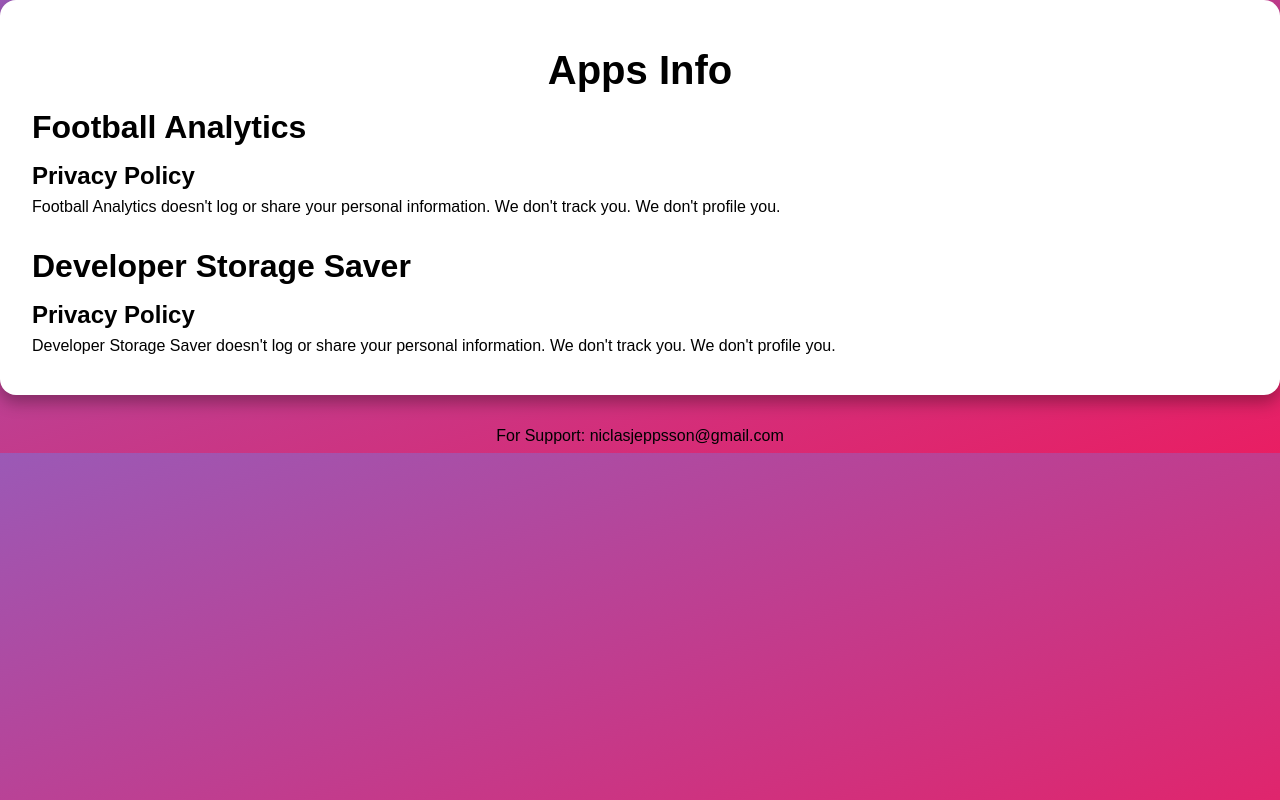
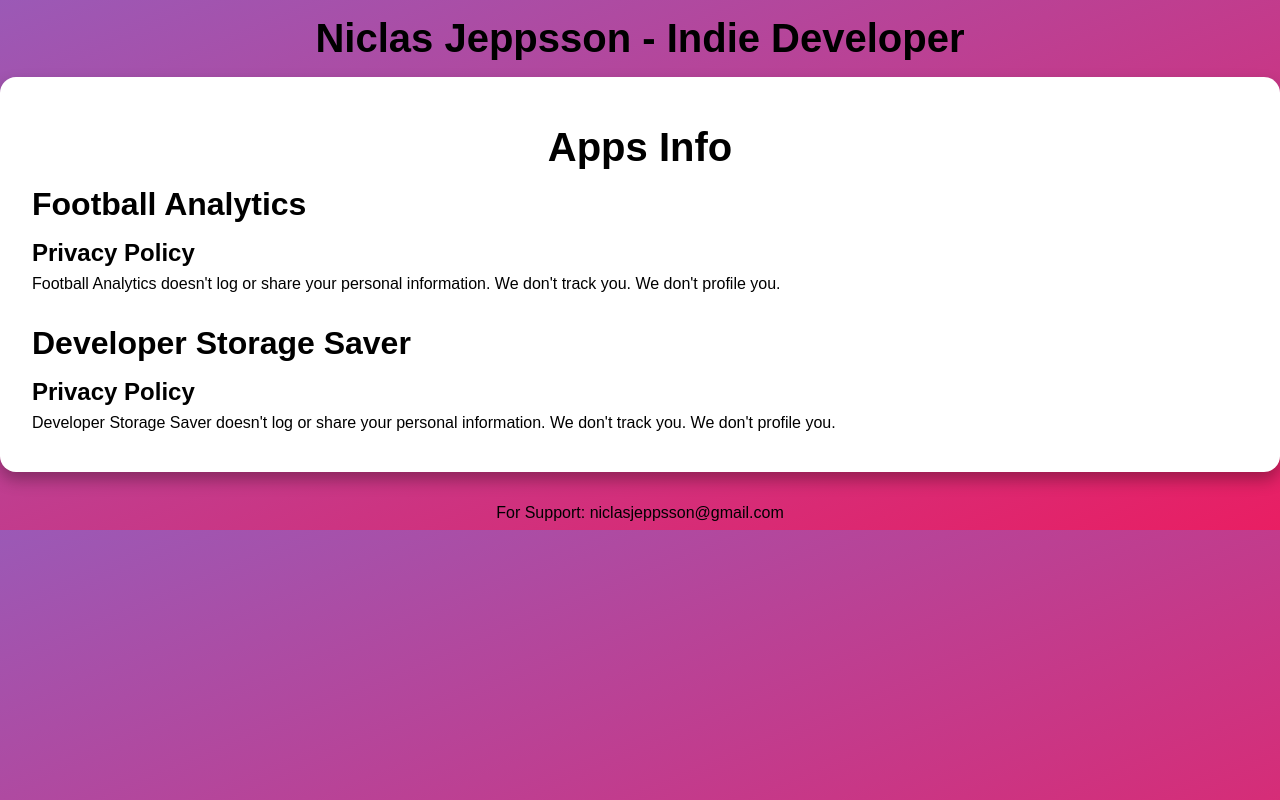
Before and after one commit to Sockerjam/sockerjam.github.io, a plain HTML site: page index.html in a window 1280 px wide. Drawn offline with Linux system fonts and the light colour scheme.

Commit message:
Update index.html

```diff
--- a/index.html
+++ b/index.html
@@ -55,7 +55,7 @@
   </head>
   <body>
     <header>
-      <title>Niclas Jeppsson - Indie Developer</title>
+      <h1>Niclas Jeppsson - Indie Developer</h1>
     </header>
     <main>
       <section>
```
